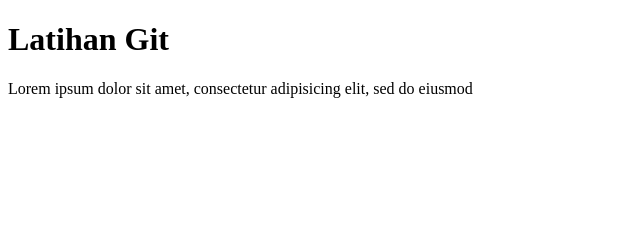
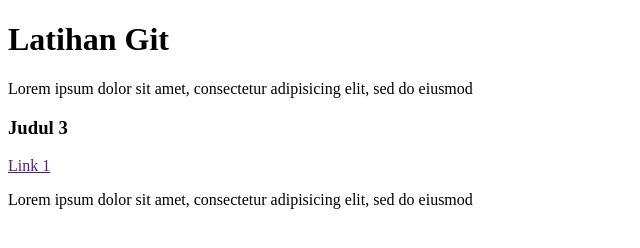
Before and after one commit to sandhikagalih/rekweb-pertemuan2, a plain HTML site: page index.html in a window 1280 px wide. Shown: the whole page, without its empty margins (0-640 px from the left). Drawn offline with Linux system fonts and the light colour scheme.

Commit message:
mengubah isi index.html

```diff
--- a/index.html
+++ b/index.html
@@ -9,6 +9,10 @@
 
 	<p>Lorem ipsum dolor sit amet, consectetur adipisicing elit, sed do eiusmod</p>
 
+	<h3>Judul 3</h3>
+	<a href="">Link 1</a>
+	<p>Lorem ipsum dolor sit amet, consectetur adipisicing elit, sed do eiusmod</p>
+
 <script type="text/javascript" src="script.js"></script>
 </body>
 </html>
```
